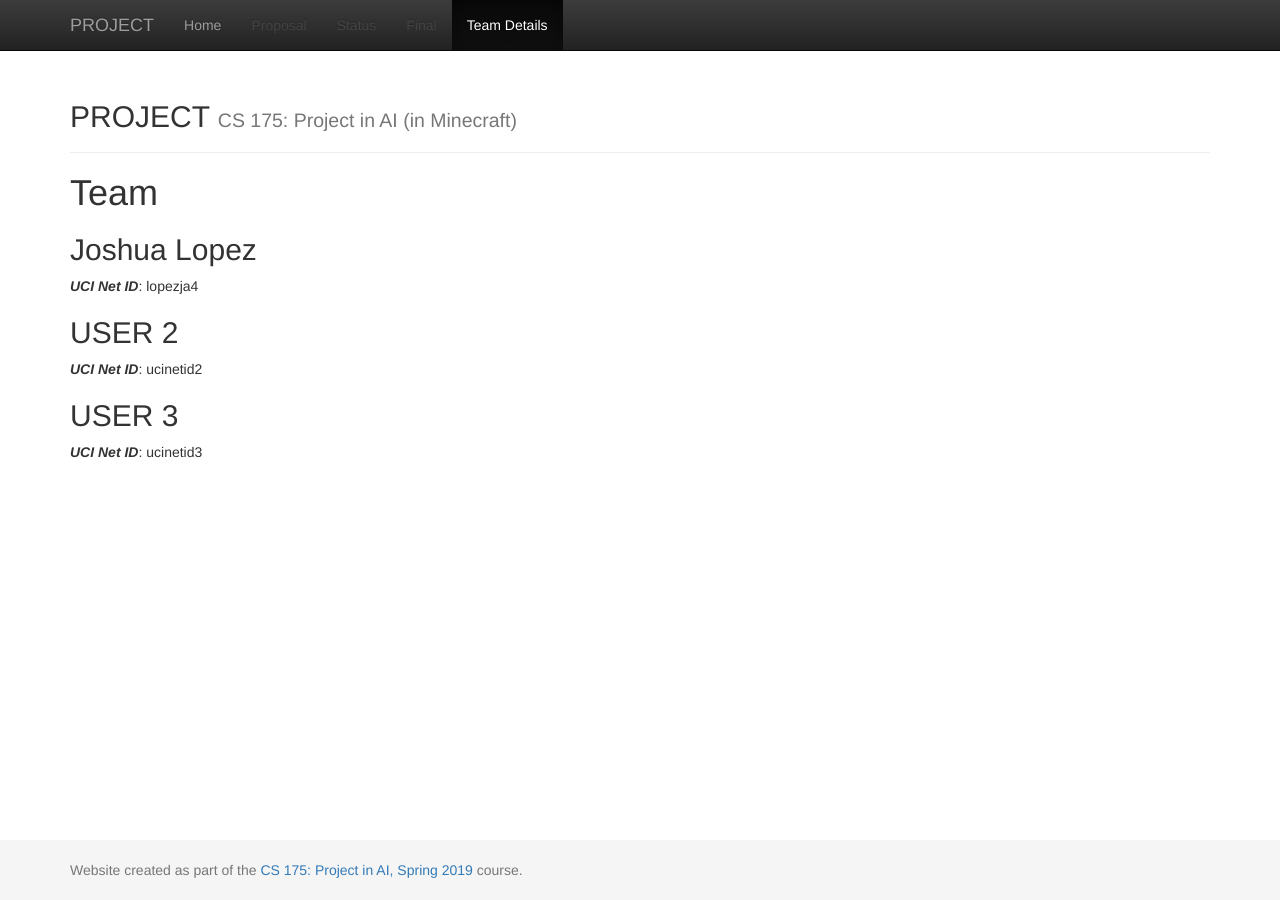
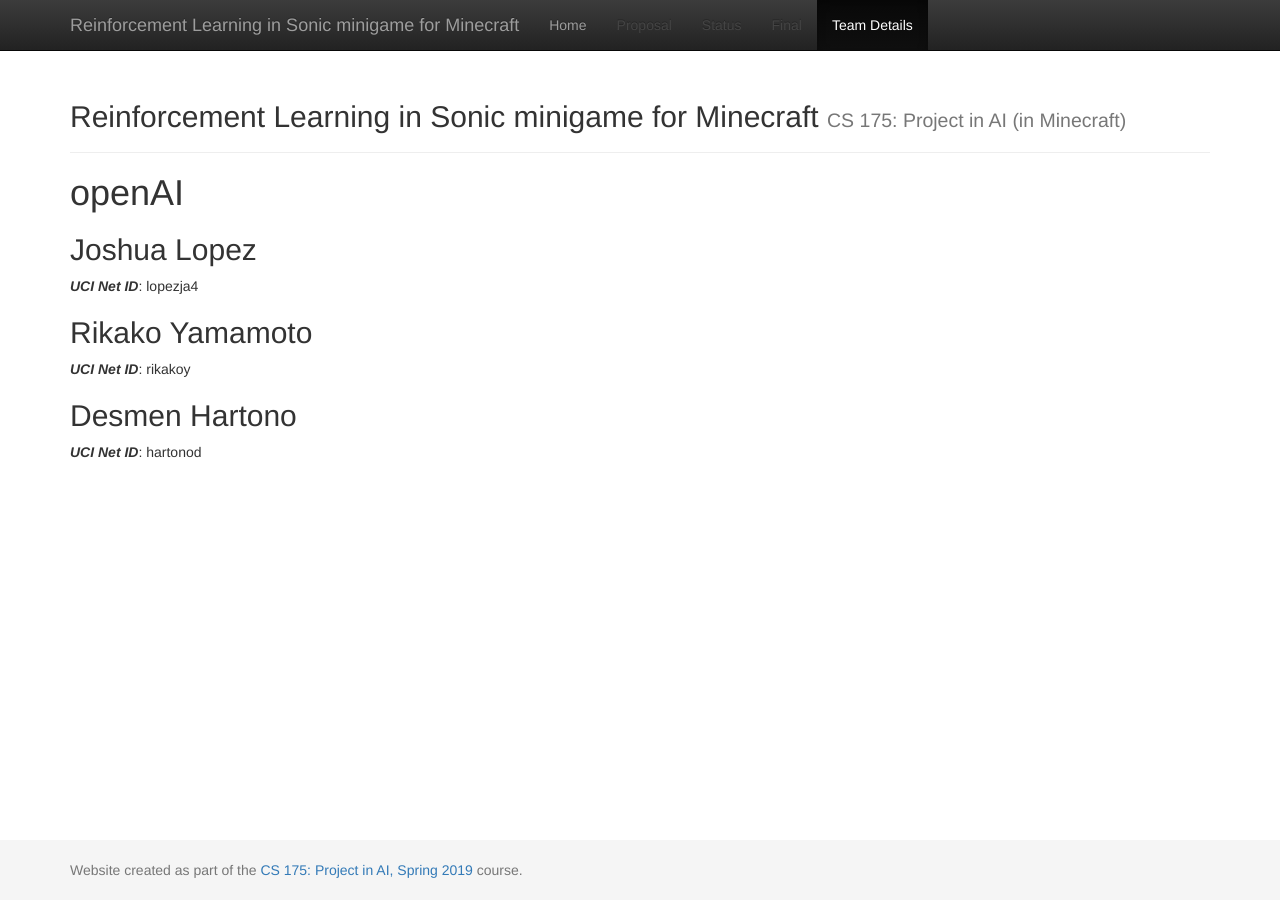
Before and after one commit to joshlopez97/FireEscape, a Jekyll site: the page built from docs/team.md, in a window 1280 px wide. Built offline with Jekyll 4.4.1, drawn with Linux system fonts in a browser that asks for light colours.

Commit message:
Updated project info

```diff
--- a/docs/_config.yml
+++ b/docs/_config.yml
@@ -1,7 +1,7 @@
 ###########
 # site.title
 
-title:    'PROJECT'
+title:    'Reinforcement Learning in Sonic minigame for Minecraft'
 subtitle: 'CS 175: Project in AI (in Minecraft)'
 
 
--- a/docs/team.md
+++ b/docs/team.md
@@ -1,6 +1,6 @@
 ---
 layout: default
-title:  Team
+title:  openAI
 ---
 
 # {{ page.title }}
@@ -9,8 +9,8 @@ title:  Team
 ## Joshua Lopez
 ***UCI Net ID***: lopezja4
 
-## USER 2
-***UCI Net ID***: ucinetid2
+## Rikako Yamamoto
+***UCI Net ID***: rikakoy
 
-## USER 3
-***UCI Net ID***: ucinetid3
+## Desmen Hartono
+***UCI Net ID***: hartonod
```
Also changed, not shown: docs/index.md (+1 -1 lines).
